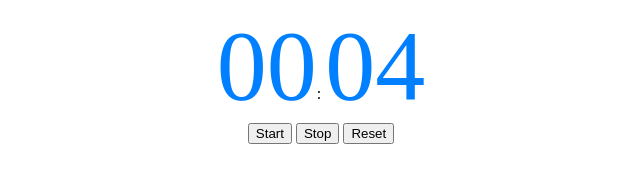
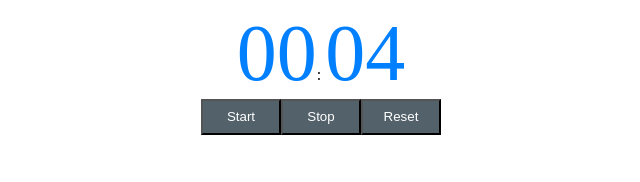
Before and after one commit to Mooncode29/countdown_designpattern, a plain HTML site: page index.html in a window 1280 px wide. Both pictures are taken after a click on the button "Start". Shown: the whole page, without its empty margins (319-959 px from the left). Drawn offline with nearby package versions, Linux system fonts and the light colour scheme.

Commit message:
count down avec la methode this ok

```diff
--- a/obect.js
+++ b/obect.js
@@ -1,40 +1,44 @@
+"use strict"
 console.log('hello.world');
+console.log(this.document === document);
+
 (function(){
 	var app = {
 		defaultTimer :5,
 		timer : null,
 		intervalID : null,
 		init : function(){
-			app.timer = app.defaultTimer;
-			app.listners();
+			this.timer = this.defaultTimer;
+			this.listners();
 		},
 		listners : function(){
-			$("#start").on('click', app.start);
-			$("#reset").on('click', app.reset);
-			$("#stop").on('click', app.stop);
+			$("#start").on('click', this.start.bind(this));
+			$("#reset").on('click', this.reset.bind(this));
+			$("#stop").on('click', this.stop.bind(this));
 
 		},
 		start : function(){
-			clearInterval(app.intervalID);
-			app.intervalID = setInterval(app.decrementation, 1000);
+			clearInterval(this.intervalID);
+			this.intervalID = setInterval(this.decrementation.bind(this), 1000);
 		},
 
 		decrementation : function(){
-			app.updateView();
-			app.timer--;
-			if(app.timer <= 0){
-				app.timer = 0;
+			this.updateView();
+			this.timer--;
+			if(this.timer <= 0){
+				this.timer = 0;
 			}
 		},
 
 		stop: function(){
-			clearInterval(app.intervalID);
+			clearInterval(this.intervalID);
 
 		},
 
 		updateView : function(){
-			var minutes = parseInt(app.timer/60, 10);
-			var secondes = parseInt(app.timer % 60, 10);
+
+			var minutes = parseInt(this.timer/60, 10);
+			var secondes = parseInt(this.timer % 60, 10);
 			if(minutes < 10){
 				minutes = '0'+ minutes;
 			}
@@ -46,8 +50,8 @@ console.log('hello.world');
 		},
 
 		reset : function(){
-			app.timer = app.defaultTimer;
-			app.updateView();
+			this.timer = this.defaultTimer;
+			this.updateView();
 		},
 	};
 	app.init();
--- a/style.css
+++ b/style.css
@@ -1,18 +1,54 @@
 #minutes {
-	font-size: 100px;
+	font-size: 80px;
 	color : #0080ff;
 
 
 
 }
 #secondes {
-	font-size : 100px;
+	font-size : 80px;
 	color : #0080ff;
 
 }
 .chrono {
 	text-align: center;
+
+
 }
-.boutons {
-	text-align: center;
+#start{
+
+
+	width:80px;
+	line-height:30px;
+	text-align:center;
+	vertical-align:middle;
+	background:#52616a;
+	color:white;
+	text-decoration:none;
 }
+#reset{
+
+	width:80px;
+	line-height:30px;
+	text-align:center;
+	vertical-align:middle;
+	background:#52616a;
+	color:white;
+	text-decoration:none;
+
+}
+#stop{
+
+	width:80px;
+	line-height:30px;
+	text-align:center;
+	vertical-align:middle;
+	background:#52616a;
+	color:white;
+	text-decoration:none;
+}
+.boutons{
+	display: flex;
+	justify-content: center;
+
+}
```
